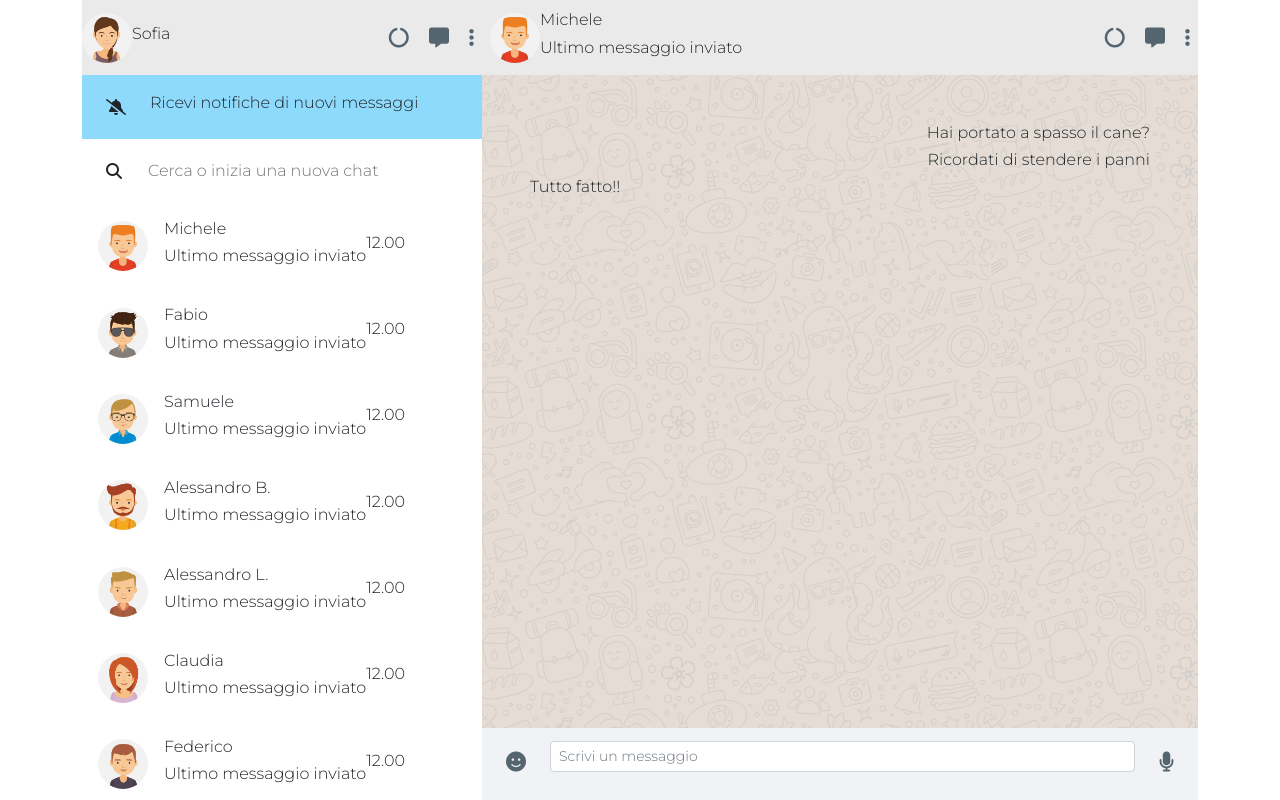
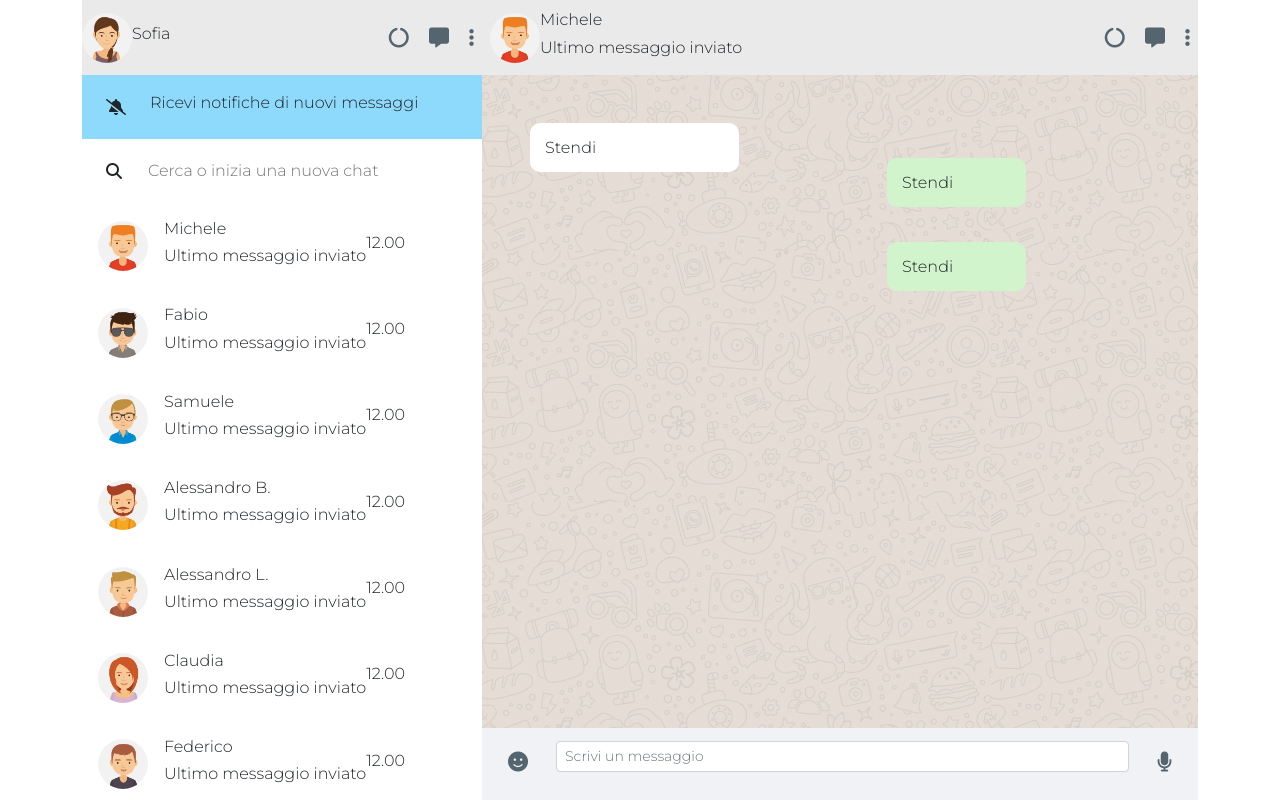
Before and after one commit to EnricoPiombini/vue-boolzapp, a plain HTML site: page milestone1/index.html in a window 1280 px wide. Drawn offline with nearby package versions, Linux system fonts and the light colour scheme.

Commit message:
Milestone1

```diff
--- a/milestone1/index.html
+++ b/milestone1/index.html
@@ -84,27 +84,30 @@
                     </div>
                 </div>
                 <div class="chat-messages p-5">
-                    <div class="messages-mine text-end">
-                        <h6>Hai portato a spasso il cane?</h6>
-                    </div>
+                    <!-- <div class="messages"> -->
+                    <div class="row">
+                        <div class="col">
+                            <div class="content content-mine">
+                                <h6>Stendi</h6>
+                            </div>
+                        </div>
 
-                    <div class="messages-mine text-end">
-                        <h6>Ricordati di stendere i panni</h6>
-                    </div>
-
-
-                    <div class="messages-frnd text-start">
-                        <h6>Tutto fatto!!</h6>
+                        <div class="col">
+                            <div class="margin-p">
+                                <div class="content content-frn">
+                                    <h6>Stendi</h6>
+                                    <h6>Stendi</h6>
+                                </div>
+                            </div>
+                        </div>
 
                     </div>
                 </div>
+
                 <div class="bottom-bar d-flex justify-content-around align-items-center">
                     <div class="icon p-4">
                         <i class="icon-w fa-solid fa-face-smile"></i>
                     </div>
-                    <!-- <div class="send">
-                    <input type="text" placeholder="Scrivi un messaggio">
-                </div> -->
 
                     <div class="input-group input-group-sm mb-3 input-w-80">
 
--- a/style.css
+++ b/style.css
@@ -56,50 +56,31 @@ body {
 
 
 
-/* .messages-frnd{
-    border-radius: 10px;
-    background: skyblue;
-    width: 35%;
-}; */
-
-
-/* .profile{
-    min-height: 75px;
-} */
-/* .messages {
-    position: relative;
-    width: 100%;
-    margin: 5px 0;
-    text-align: -webkit-right;
-} */
-
-/* .messages-mine h6 {
-    position: relative;
-    right: 0;
-    text-align: left;
-    max-width: 37%;
-    padding: 10px;
-    background: #D1F4CC;
-    border-radius: 10px;
-
-} */
-
-/* .messages-frnd h6 {
-    position: relative;
-    right: 0;
-    text-align: left;
-    max-width: 37%;
-    padding: 10px;
-    background: white;
-    border-radius: 10px;
-} */
 
 .bottom-bar {
     min-height: 55px;
     background-color: #F0F2F5;
 }
 
-;
+.content {
+    width: 70%;
+}
+
+.content-mine h6 {
+    text-align: left;
+    background: white;
+    border-radius: 10px;
+    padding: 15px;
+}
+
+.content-frn h6 {
+    text-align: left;
+    background: #D1F4CC;
+    border-radius: 10px;
+    padding: 15px;
+    margin: 35px;
+}
+
 
 .input-w-80 {
     width: 80%;
```
